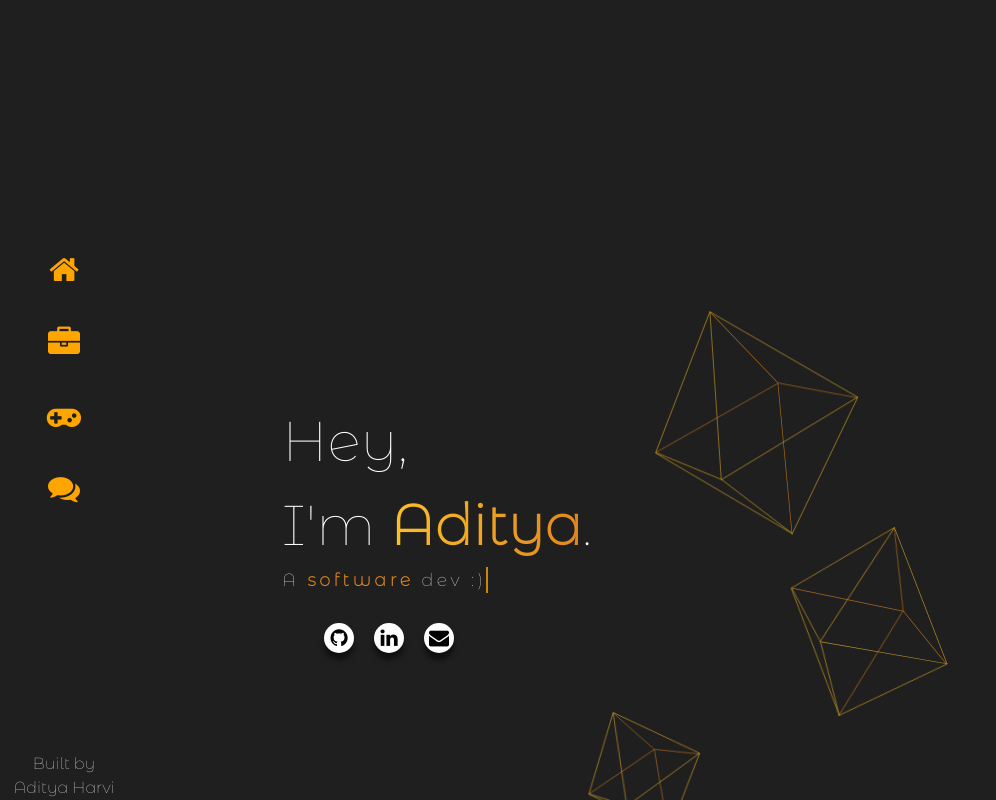
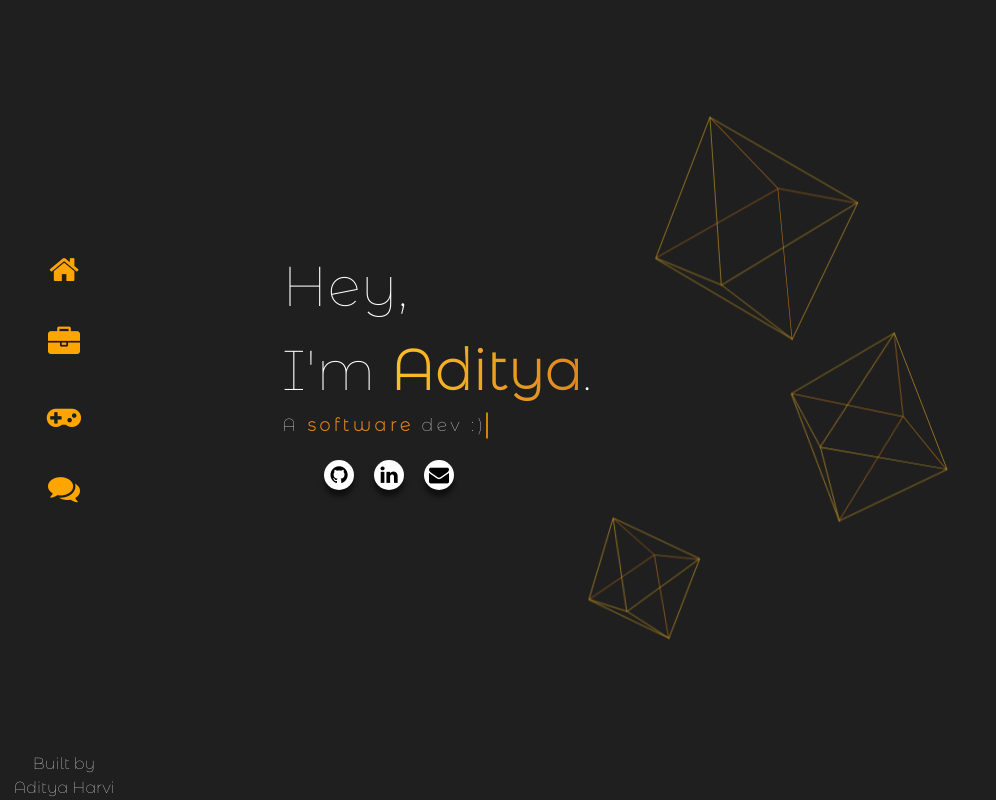
Before and after one commit to AdityaHarvi/AdityaHarvi.github.io, a plain HTML site: page index.html in a window 1280 px wide. Shown: the whole page, without its empty margins (0-996 px from the left). Drawn offline with nearby package versions, Linux system fonts and the light colour scheme; a web font is replaced by a local one.

Commit message:
fix: proper centering of home page

```diff
--- a/css/contact.css
+++ b/css/contact.css
@@ -120,7 +120,7 @@
     }
 
     #contact-page ul {
-        margin-left: 10px;
+        margin-left: -10px;
     }
 
     #contact-page .resume-button {
@@ -128,6 +128,6 @@
         color: #fdc029;
         max-width: 500px;
         margin-top: 80px;
-        margin-left: 70px;
+        margin-left: 50px;
     }
 }
--- a/css/home.css
+++ b/css/home.css
@@ -10,8 +10,15 @@
 #home-page .main-title-container {
     font-family: 'Montserrat Alternates', sans-serif;
     font-size: 3.5rem;
-    margin-top: 35%;
+    position: absolute;
+    top: 50%;
+    transform: translateY(-80%);
     margin-left: 200px;
+}
+
+#home-page .extra-centering {
+    position: relative;
+    height: 100vh;
 }
 
 #home-page .main-title {
@@ -50,7 +57,9 @@
 /* Social media icon styles */
 #home-page .social-media ul {
     margin-left: 200px;
-    margin-top: 30px;
+    position: absolute;
+    top: 50%;
+    transform: translateY(200%);
     display: flex;
 }
 #home-page .social-media ul li {
@@ -92,9 +101,10 @@
 
 /* Diamond graphic */
 #home-page .diamonds {
-    position: relative;
     left: 400px;
-    top: -400px;
+    position: absolute;
+    top: 50%;
+    transform: translateY(-30%);
     opacity: 0.7;
 }
 #home-page .diamonds #top-diamond {
@@ -118,11 +128,13 @@
     to {transform: rotateZ(-10deg);}
 }
 
+@media (max-width: 991px), (max-height: 571px) {
+    #home-page .diamonds {
+        display: none;
+    }
+}
+
 @media (max-width: 632px) {
-    #home-page .diamonds {
-        display: hidden;
-    }
-
     #home-page .main-title-container {
         margin-left: 100px;
     }
--- a/css/navbar.css
+++ b/css/navbar.css
@@ -89,6 +89,6 @@
 
     .credits {
         left: 15px;
-        font-size: 0.8rem;
+        font-size: 0.6rem;
     }
 }
--- a/index.html
+++ b/index.html
@@ -70,7 +70,7 @@
                         <!-- | Home Page | -->
                         <div class="page" id="home-page" style="overflow: hidden">
                             <div id="startof-home"></div>
-                            <div class="container">
+                            <div class="container extra-centering">
                                 <div class="row">
                                     <div class="col-6 main-title-container">
                                         Hey,<br>
```
